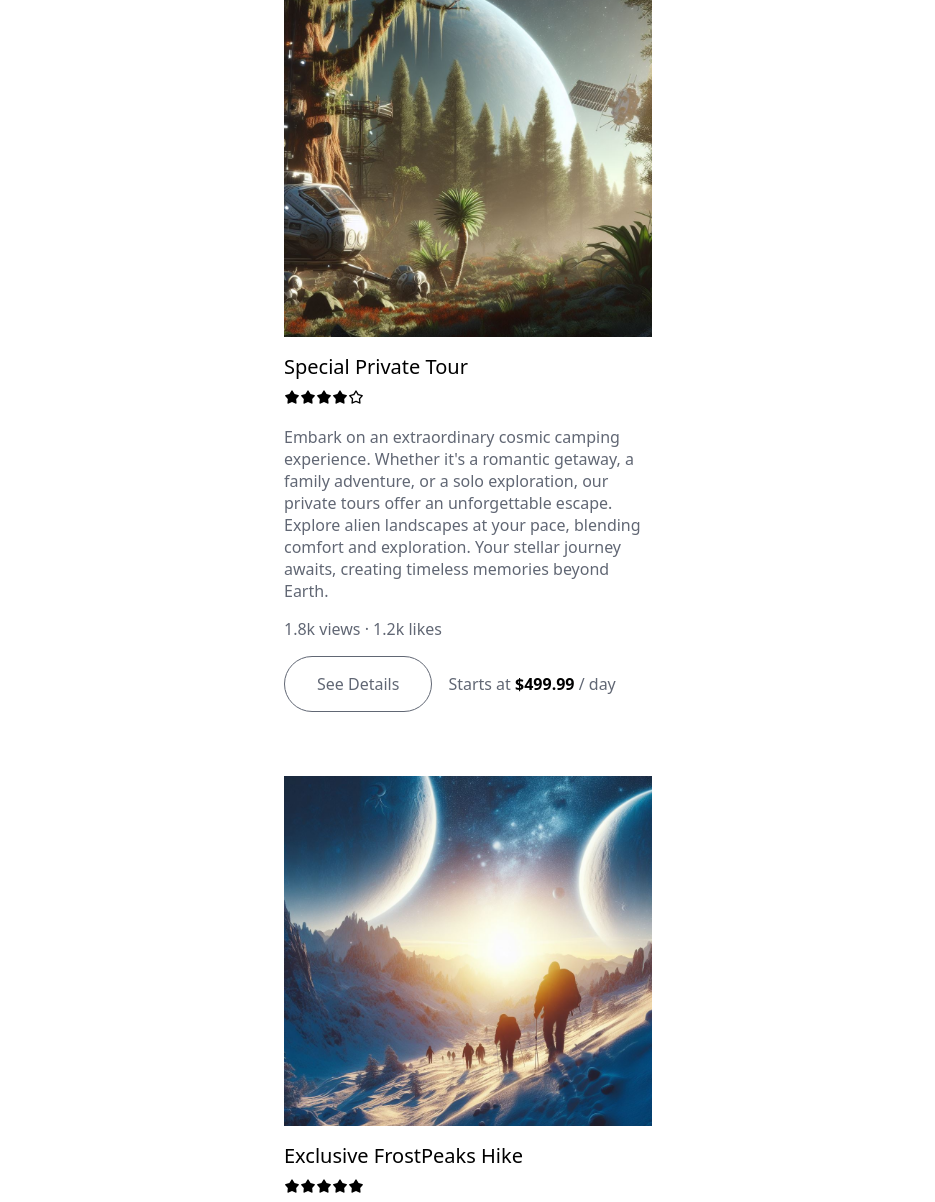
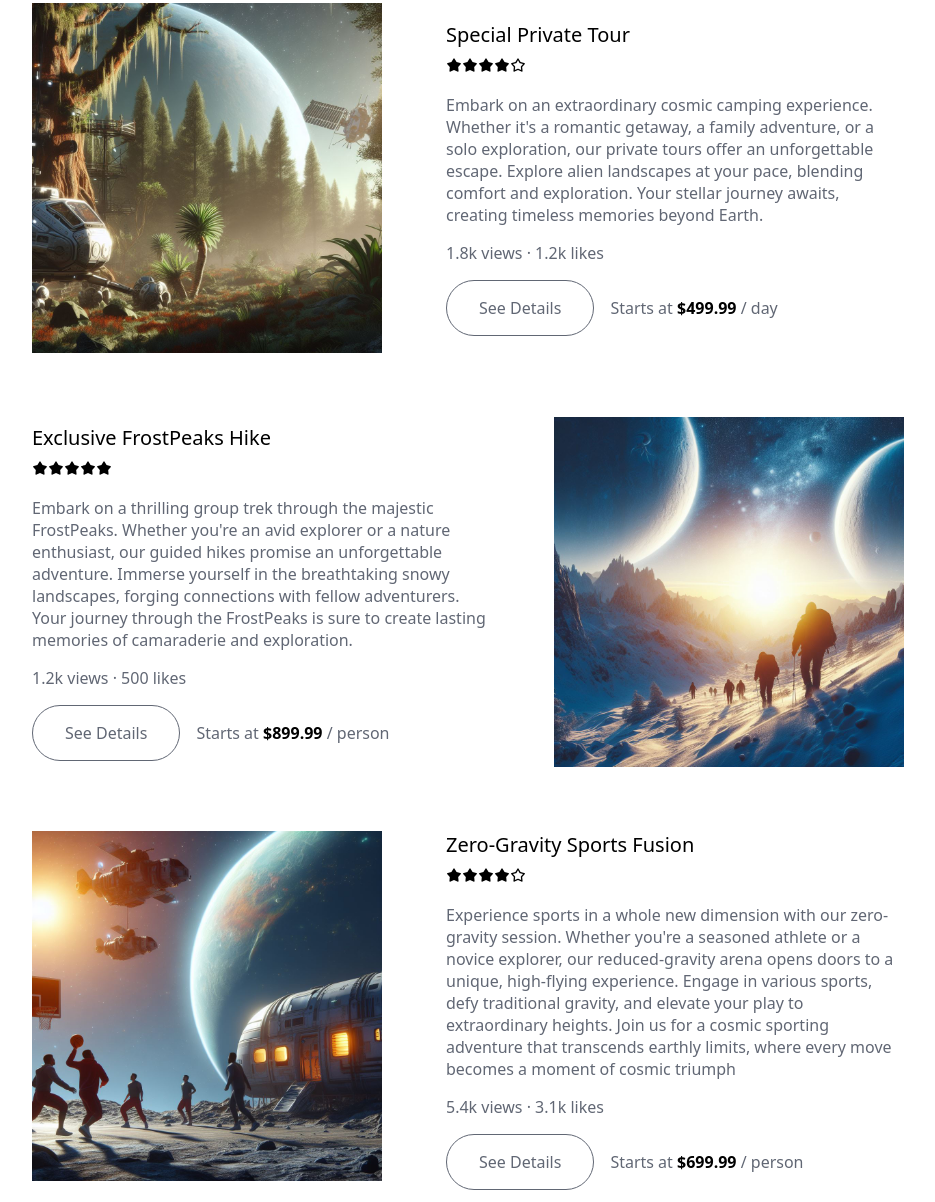
Before and after one commit to lemartinezm/planetx-adventures, an Astro site: page / in a window 1280 px wide. Shown: the part 3704-4906 px from the top of the page, without its empty margins (172-1107 px from the left). Built offline with nearby package versions, Linux system fonts and the light colour scheme; Astro itself is replaced by a stand-in of ours.

Commit message:
feat: add events section desktop

```diff
--- a/src/components/card/EventCard.astro
+++ b/src/components/card/EventCard.astro
@@ -106,4 +106,20 @@ const { cardData } = Astro.props;
   .event-card-info strong {
     color: black;
   }
+
+  @media screen and (min-width: 1024px) {
+    .event-card-container:nth-child(2n-1) {
+      flex-direction: row;
+      gap: 4rem;
+    }
+
+    .event-card-container:nth-child(2n) {
+      flex-direction: row-reverse;
+      gap: 4rem;
+    }
+
+    .event-card-description-container {
+      justify-content: center;
+    }
+  }
 </style>
--- a/src/components/eventsSection/EventsSection.astro
+++ b/src/components/eventsSection/EventsSection.astro
@@ -24,12 +24,12 @@ import EventCard from "../card/EventCard.astro";
 
 <style>
   .events-container {
-    padding: 0 1rem;
+    padding: 4rem 1rem;
     display: flex;
     flex-direction: column;
     gap: 1rem;
     max-width: 25rem;
-    margin: 4rem auto;
+    margin: 0 auto;
   }
 
   .events-title {
@@ -42,4 +42,11 @@ import EventCard from "../card/EventCard.astro";
     flex-direction: column;
     gap: 4rem;
   }
+
+  @media screen and (min-width: 1024px) {
+    .events-container {
+      max-width: 1128px;
+      padding: 5rem 8rem;
+    }
+  }
 </style>
```
